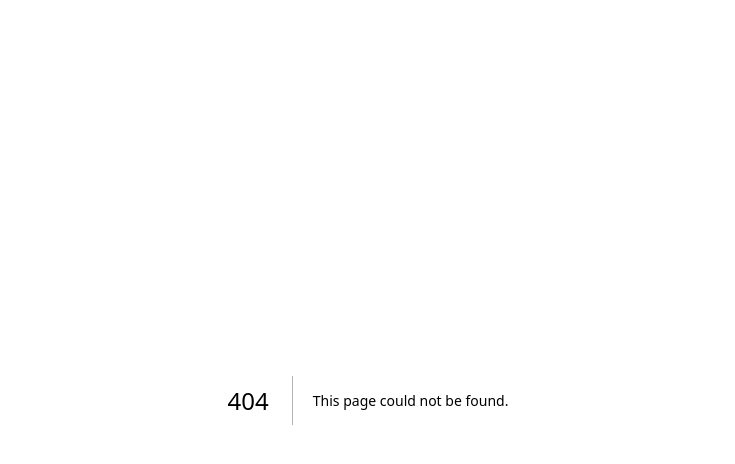
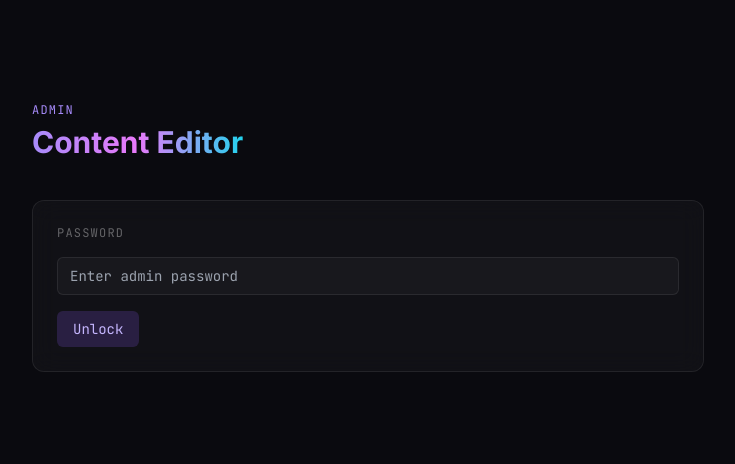
Before and after one commit to puanputri/viday-v1, a Next.js app: page /admin in a window 1280 px wide. Before the commit this address had no page. Shown: the top 464 px of the page, without its empty margins (272-1007 px from the left). Built offline with nearby package versions, Linux system fonts and the light colour scheme.

Commit message:
add admin panel for editing Java definition content via GitHub API

```diff
--- /dev/null
+++ b/app/admin/actions.ts
@@ -0,0 +1,51 @@
+'use server'
+
+const REPO_OWNER = 'puanputri'
+const REPO_NAME = 'viday-v1'
+const CONTENT_PATH = 'content/stack/java.json'
+
+function checkPassword(password: string) {
+  if (!process.env.ADMIN_PASSWORD || password !== process.env.ADMIN_PASSWORD) {
+    throw new Error('Unauthorized')
+  }
+}
+
+export async function getJavaContent(password: string): Promise<{ content: string; sha: string }> {
+  checkPassword(password)
+  const res = await fetch(
+    `https://api.github.com/repos/${REPO_OWNER}/${REPO_NAME}/contents/${CONTENT_PATH}`,
+    {
+      headers: {
+        Authorization: `Bearer ${process.env.GITHUB_TOKEN}`,
+        Accept: 'application/vnd.github+json',
+      },
+      cache: 'no-store',
+    }
+  )
+  if (!res.ok) throw new Error('Failed to fetch content')
+  const data = await res.json()
+  const decoded = JSON.parse(Buffer.from(data.content, 'base64').toString('utf-8'))
+  return { content: decoded.content, sha: data.sha }
+}
+
+export async function saveJavaContent(password: string, content: string, sha: string): Promise<void> {
+  checkPassword(password)
+  const encoded = Buffer.from(JSON.stringify({ content }, null, 2)).toString('base64')
+  const res = await fetch(
+    `https://api.github.com/repos/${REPO_OWNER}/${REPO_NAME}/contents/${CONTENT_PATH}`,
+    {
+      method: 'PUT',
+      headers: {
+        Authorization: `Bearer ${process.env.GITHUB_TOKEN}`,
+        Accept: 'application/vnd.github+json',
+        'Content-Type': 'application/json',
+      },
+      body: JSON.stringify({
+        message: 'update Java definition content via admin',
+        content: encoded,
+        sha,
+      }),
+    }
+  )
+  if (!res.ok) throw new Error('Failed to save content')
+}
--- /dev/null
+++ b/app/admin/page.tsx
@@ -0,0 +1,107 @@
+'use client'
+
+import { useState } from 'react'
+import { getJavaContent, saveJavaContent } from './actions'
+import GlassCard from '@/components/ui/GlassCard'
+import GradientText from '@/components/ui/GradientText'
+
+type Status = 'idle' | 'loading' | 'success' | 'error'
+
+export default function AdminPage() {
+  const [password, setPassword] = useState('')
+  const [content, setContent] = useState('')
+  const [sha, setSha] = useState('')
+  const [unlocked, setUnlocked] = useState(false)
+  const [status, setStatus] = useState<Status>('idle')
+  const [message, setMessage] = useState('')
+
+  async function handleUnlock() {
+    setStatus('loading')
+    setMessage('')
+    try {
+      const result = await getJavaContent(password)
+      setContent(result.content)
+      setSha(result.sha)
+      setUnlocked(true)
+      setStatus('idle')
+    } catch {
+      setStatus('error')
+      setMessage('Wrong password or failed to connect.')
+    }
+  }
+
+  async function handleSave() {
+    setStatus('loading')
+    setMessage('')
+    try {
+      await saveJavaContent(password, content, sha)
+      setStatus('success')
+      setMessage('Saved. Vercel will redeploy in ~1 minute.')
+    } catch {
+      setStatus('error')
+      setMessage('Failed to save. Try again.')
+    }
+  }
+
+  return (
+    <div className="min-h-screen bg-[#0a0a0f] px-4 py-24">
+      <div className="mx-auto max-w-2xl">
+        <div className="mb-10">
+          <span className="font-mono text-xs tracking-widest text-violet-400 uppercase">Admin</span>
+          <h1 className="mt-1 text-3xl font-bold text-white">
+            <GradientText>Content Editor</GradientText>
+          </h1>
+        </div>
+
+        {!unlocked ? (
+          <GlassCard className="p-6">
+            <p className="mb-4 font-mono text-xs tracking-widest text-white/35 uppercase">Password</p>
+            <input
+              type="password"
+              value={password}
+              onChange={(e) => setPassword(e.target.value)}
+              onKeyDown={(e) => e.key === 'Enter' && handleUnlock()}
+              placeholder="Enter admin password"
+              className="mb-4 w-full rounded-md border border-white/[0.08] bg-white/[0.03] px-3 py-2 font-mono text-sm text-white/70 outline-none focus:border-violet-400/40"
+            />
+            <button
+              onClick={handleUnlock}
+              disabled={status === 'loading'}
+              className="rounded-md bg-violet-500/20 px-4 py-2 font-mono text-sm text-violet-300 transition hover:bg-violet-500/30 disabled:opacity-50"
+            >
+              {status === 'loading' ? 'Unlocking...' : 'Unlock'}
+            </button>
+            {status === 'error' && (
+              <p className="mt-3 font-mono text-xs text-red-400">{message}</p>
+            )}
+          </GlassCard>
+        ) : (
+          <GlassCard className="p-6">
+            <p className="mb-3 font-mono text-xs tracking-widest text-white/35 uppercase">Java — Definition</p>
+            <textarea
+              value={content}
+              onChange={(e) => setContent(e.target.value)}
+              rows={10}
+              className="mb-4 w-full resize-y rounded-md border border-white/[0.08] bg-white/[0.03] px-3 py-2 font-mono text-sm text-white/70 outline-none focus:border-violet-400/40"
+            />
+            <div className="flex items-center gap-3">
+              <button
+                onClick={handleSave}
+                disabled={status === 'loading'}
+                className="rounded-md bg-violet-500/20 px-4 py-2 font-mono text-sm text-violet-300 transition hover:bg-violet-500/30 disabled:opacity-50"
+              >
+                {status === 'loading' ? 'Saving...' : 'Save'}
+              </button>
+              {status === 'success' && (
+                <p className="font-mono text-xs text-emerald-400">{message}</p>
+              )}
+              {status === 'error' && (
+                <p className="font-mono text-xs text-red-400">{message}</p>
+              )}
+            </div>
+          </GlassCard>
+        )}
+      </div>
+    </div>
+  )
+}
--- a/app/stack/java/page.tsx
+++ b/app/stack/java/page.tsx
@@ -6,6 +6,7 @@ import AnimatedBg from '@/components/shared/AnimatedBg'
 import Navbar from '@/components/shared/Navbar'
 import Footer from '@/components/shared/Footer'
 import NoiseOverlay from '@/components/shared/NoiseOverlay'
+import javaData from '@/content/stack/java.json'
 
 export const metadata = {
   title: 'Java | Puan Putri',
@@ -34,10 +35,9 @@ export default function JavaPage() {
             </h1>
           </div>
 
-          {/* Write your Java definition content here */}
           <GlassCard className="p-6">
-            <p className="leading-relaxed text-white/65">
-              {/* Your content goes here */}
+            <p className="whitespace-pre-line leading-relaxed text-white/65">
+              {javaData.content}
             </p>
           </GlassCard>
         </div>
--- /dev/null
+++ b/content/stack/java.json
@@ -0,0 +1,3 @@
+{
+  "content": ""
+}
```
